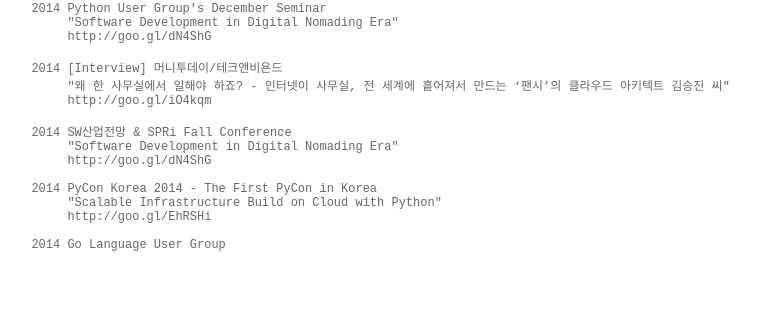
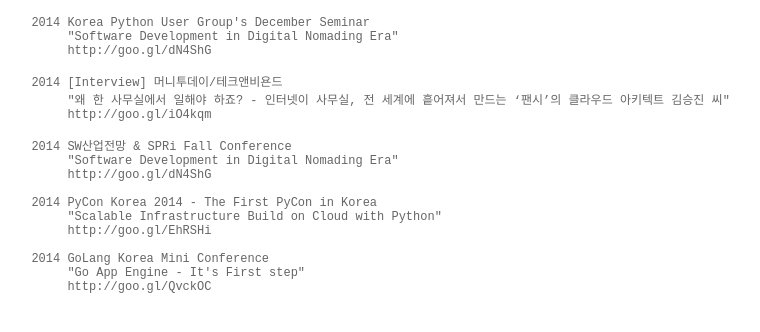
Before and after one commit to seungjin/seungjin.net, a plain HTML site: page public_speech/index.html in a window 1280 px wide. Shown: the whole page, without its empty margins (7-767 px from the left). Drawn offline with Linux system fonts and the light colour scheme.

Commit message:
more record

```diff
--- a/public_speech/index.html
+++ b/public_speech/index.html
@@ -28,7 +28,8 @@
 <body>
 
 <pre>
-2014 Python User Group's December Seminar
+
+2014 Korea Python User Group's December Seminar
      "Software Development in Digital Nomading Era"
      http://goo.gl/dN4ShG
 
@@ -44,7 +45,10 @@
      "Scalable Infrastructure Build on Cloud with Python"
      http://goo.gl/EhRSHi
 
-2014 Go Language User Group
+2014 GoLang Korea Mini Conference
+     "Go App Engine - It's First step"
+     http://goo.gl/QvckOC
+
 </pre>
 
 </body>
```
